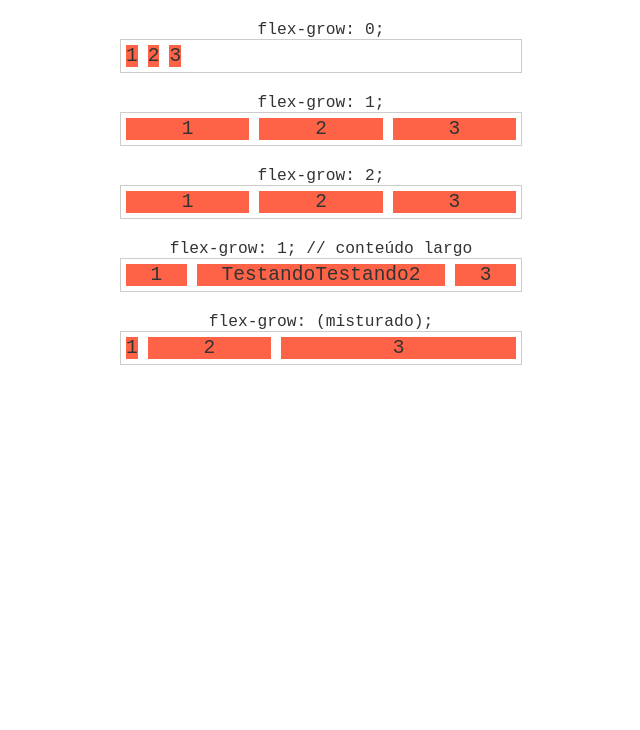
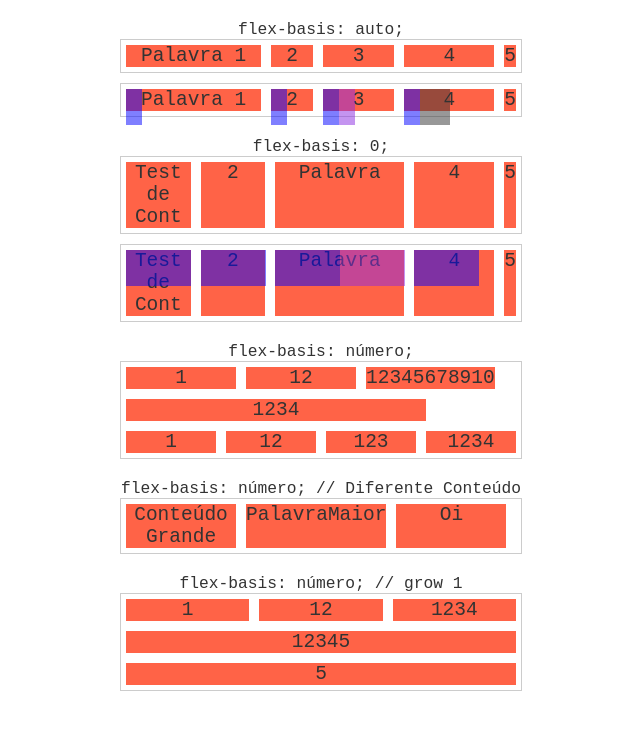
Before and after one commit to leolsrd/Flexbox, a plain HTML site: page index.html in a window 1280 px wide. Shown: the whole page, without its empty margins (319-959 px from the left). Drawn offline with Linux system fonts and the light colour scheme.

```diff
--- /dev/null
+++ b/css/flex-item/flex-basis.css
@@ -0,0 +1,159 @@
+/* FLEX BASIS AUTO */
+
+.basis-auto {
+  flex-grow: 1;
+  flex-basis: auto;
+}
+
+/* O espaço distribuído é 2 vezes maior que o flex-grow: 1; */
+.basis-auto-grow-2 {
+  flex-grow: 2;
+  flex-basis: auto;
+}
+
+/* É o mesmo espaço distribuido que os demais itens com flex-grow: 1; Porém esse espaço inicia após os 60px iniciais */
+.basis-auto-width {
+  flex-grow: 1;
+  flex-basis: auto;
+  width: 60px;
+}
+
+/* Com o flex-grow: 0; nada é distribuído */
+.basis-auto-grow-0 {
+  flex-basis: auto;
+}
+
+.container.overlay {
+  margin-top: 10px;
+}
+
+.overlay .basis-auto::before,
+.overlay .basis-auto-grow-2::before,
+.overlay .basis-auto-width::before {
+  content: "";
+  display: block;
+  width: 16px;
+  height: 36px;
+  background: blue;
+  position: absolute;
+  opacity: 0.5;
+}
+
+.overlay .basis-auto-grow-2::before {
+  border-right: 16px solid blueviolet;
+}
+
+.overlay .basis-auto-width::before {
+  border-right: 30px solid;
+}
+
+/* FLEX BASIS AUTO FIM */
+
+/* FLEX BASIS 0 */
+
+/* Com o flex-basis 0, itens com flex-grow 1 tentam ficar com o mesmo tamanho total de width. É por isso que o mais comum é utilizar flex-basis 0 */
+.basis-0 {
+  flex-grow: 1;
+  flex-basis: 0;
+}
+
+/* O tamanho total é de duas vezes dos itens com flex: 1; */
+.basis-0-grow-2 {
+  flex-grow: 2;
+  flex-basis: 0;
+}
+
+/* A definição do width é ignorada. Porém ele ainda respeita a definição de min-width. */
+.basis-0-width {
+  flex-grow: 1;
+  flex-basis: 0;
+  width: 120px;
+  min-width: 80px;
+}
+
+/* Flex basis 0 com flex-grow 0, não influenciar em nada no item. Assim o mesmo fica do tamanho do seu conteúdo. */
+.basis-0-grow-0 {
+  flex-basis: 0;
+}
+
+.overlay .basis-0::before,
+.overlay .basis-0-grow-2::before,
+.overlay .basis-0-width::before {
+  content: "";
+  display: block;
+  width: 65px;
+  height: 36px;
+  background: blue;
+  position: absolute;
+  opacity: 0.5;
+}
+
+.overlay .basis-0-grow-2::before {
+  border-right: 65px solid blueviolet;
+}
+
+/* FLEX BASIS 0 FIM */
+
+.basis-numero-container {
+  flex-wrap: wrap;
+}
+
+.basis-110 {
+  flex-basis: 110px;
+}
+
+.basis-300 {
+  flex-basis: 300px;
+}
+
+.basis-110-porcento {
+  flex-basis: calc(25% - 10px);
+}
+
+.basis-110-grow-1 {
+  flex-grow: 1;
+  flex-basis: 110px;
+}
+
+/* O Flex-basis não ultrapassa o tamanho do container. Pois por padrão o flex-shrink é 1, ou seja, ele permite que o item se ajuste para caber no container. */
+.basis-600-grow-1 {
+  flex-grow: 1;
+  flex-basis: 600px;
+}
+
+/* ESTILOS GERAIS */
+
+.item {
+  margin: 5px;
+  background: tomato;
+  text-align: center;
+  font-size: 1.5em;
+  position: relative;
+}
+
+/* Flex Container */
+.container {
+  max-width: 400px;
+  margin: 0 auto;
+  display: flex;
+  border: 1px solid #ccc;
+}
+
+/* Flex Item */
+img {
+  display: block;
+  max-width: 100%;
+  margin: 10px auto;
+}
+
+h1 {
+  text-align: center;
+  margin: 20px 0 0 0;
+  font-size: 1.25em;
+  font-weight: normal;
+}
+
+body {
+  font-family: monospace;
+  color: #333;
+}
--- a/index.html
+++ b/index.html
@@ -4,47 +4,73 @@
 <head>
   <meta charset="UTF-8">
   <meta name="viewport" content="width=device-width, initial-scale=1.0">
-  <title>Flex - Flex-Grow</title>
+  <title>Flex Flex-Basis</title>
 
-  <link rel="stylesheet" href="./css/flex-item/flex-grow.css">
+  <link rel="stylesheet" href="./css/flex-item/flex-basis.css">
 </head>
 
 <body>
-
-</body>
-<h1>flex-grow: 0;</h1>
+  <h1>flex-basis: auto;</h1>
   <section class="container">
-  <div class="item grow0">1</div>
-  <div class="item grow0">2</div>
-  <div class="item grow0">3</div>
+    <div class="item basis-auto">Palavra 1</div>
+    <div class="item basis-auto">2</div>
+    <div class="item basis-auto-grow-2">3</div>
+    <div class="item basis-auto-width">4</div>
+    <div class="item basis-auto-grow-0">5</div>
   </section>
 
-<h1>flex-grow: 1;</h1>
-<section class="container">
-  <div class="item grow1">1</div>
-  <div class="item grow1">2</div>
-  <div class="item grow1">3</div>
+  <section class="container overlay">
+    <div class="item basis-auto">Palavra 1</div>
+    <div class="item basis-auto">2</div>
+    <div class="item basis-auto-grow-2">3</div>
+    <div class="item basis-auto-width">4</div>
+    <div class="item basis-auto-grow-0">5</div>
   </section>
 
-<h1>flex-grow: 2;</h1>
-<section class="container column">
-  <div class="item grow2">1</div>
-  <div class="item grow2">2</div>
-  <div class="item grow2">3</div>
+  <h1>flex-basis: 0;</h1>
+  <section class="container">
+    <div class="item basis-0">Test de Cont</div>
+    <div class="item basis-0">2</div>
+    <div class="item basis-0-grow-2">Palavra</div>
+    <div class="item basis-0-width">4</div>
+    <div class="item basis-0-grow-0">5</div>
   </section>
 
-<h1>flex-grow: 1; // conteúdo largo</h1>
-<section class="container column-reverse">
-  <div class="item grow1">1</div>
-  <div class="item grow1">TestandoTestando2</div>
-  <div class="item grow1">3</div>
+  <section class="container overlay">
+    <div class="item basis-0">Test de Cont</div>
+    <div class="item basis-0">2</div>
+    <div class="item basis-0-grow-2">Palavra</div>
+    <div class="item basis-0-width">4</div>
+    <div class="item basis-0-grow-0">5</div>
   </section>
 
-<h1>flex-grow: (misturado);</h1>
-<section class="container column-reverse">
-  <div class="item grow0">1</div>
-  <div class="item grow1">2</div>
-  <div class="item grow2">3</div>
+  <h1>flex-basis: número;</h1>
+  <section class="container basis-numero-container">
+    <div class="item basis-110">1</div>
+    <div class="item basis-110">12</div>
+    <div class="item basis-110">12345678910</div>
+    <div class="item basis-300">1234</div>
+    <div class="item basis-110-porcento">1</div>
+    <div class="item basis-110-porcento">12</div>
+    <div class="item basis-110-porcento">123</div>
+    <div class="item basis-110-porcento">1234</div>
   </section>
 
+  <h1>flex-basis: número; // Diferente Conteúdo</h1>
+  <section class="container basis-numero-container">
+    <div class="item basis-110">Conteúdo Grande</div>
+    <div class="item basis-110">PalavraMaior</div>
+    <div class="item basis-110">Oi</div>
+  </section>
+
+  <h1>flex-basis: número; // grow 1</h1>
+  <section class="container basis-numero-container">
+    <div class="item basis-110-grow-1">1</div>
+    <div class="item basis-110-grow-1">12</div>
+    <div class="item basis-110-grow-1">1234</div>
+    <div class="item basis-110-grow-1">12345</div>
+    <div class="item basis-600-grow-1">5</div>
+  </section>
+</body>
+
 </html>
```
Also changed, not shown: index-flex-grow.html (added, +49 -0 lines). Lines whose indentation alone changed are shown as unchanged.
